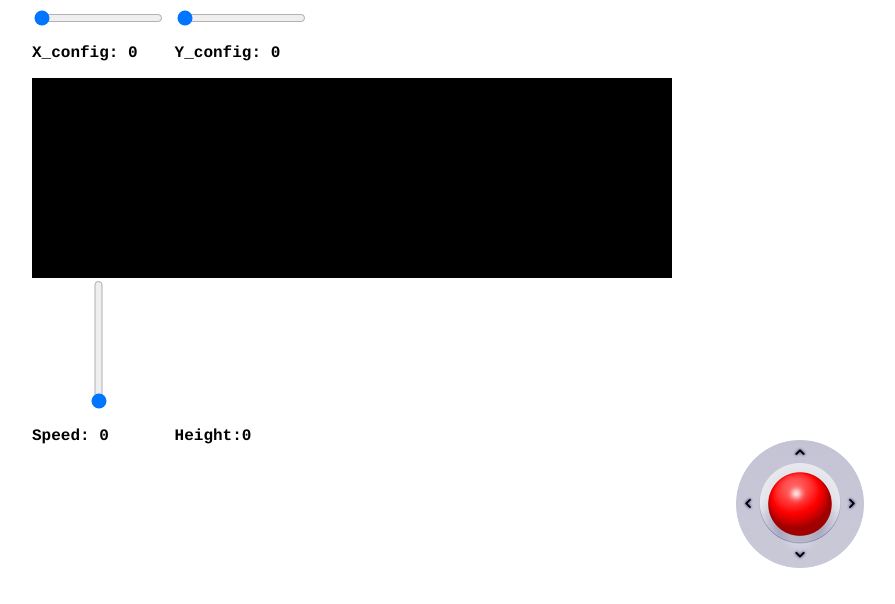
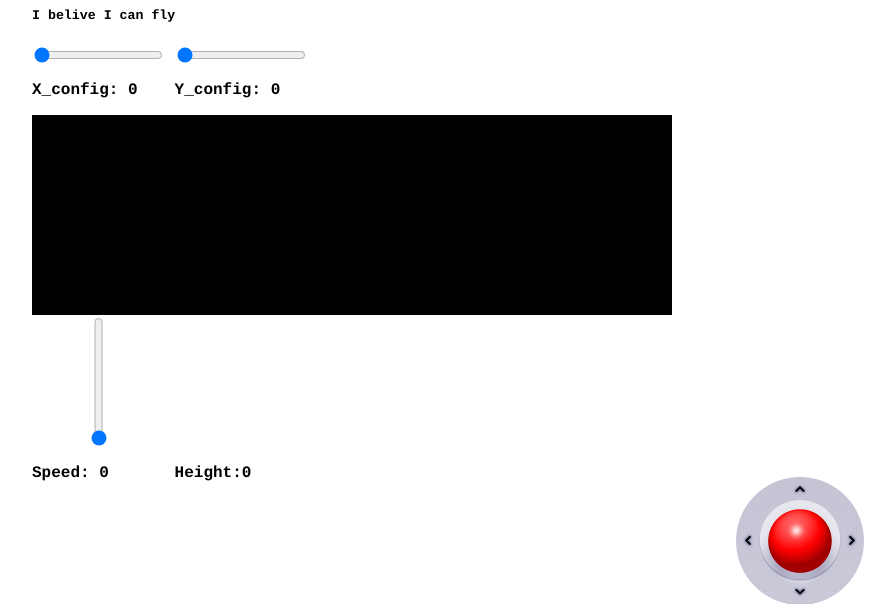
Before and after one commit to gorgevorgyan/Drone, a Flask app: page / in a window 1280 px wide. Shown: the top 604 px of the page, without its empty margins (288-1183 px from the left). Run offline with Flask 2, Linux system fonts and the light colour scheme; some libraries are stand-ins or nearby versions.

Commit message:
Update index.html

```diff
--- a/templates/index.html
+++ b/templates/index.html
@@ -80,7 +80,7 @@
 </head>
 
 <body>
-
+      <h5>I belive I can fly</h5>
   <div class='klor'>
     <input type="range" orient="vertical" min="0" max="20" value="0" class="slider1" id="myRange1" />
     <p>X_config: <span id="demo1"></span></p>
```
